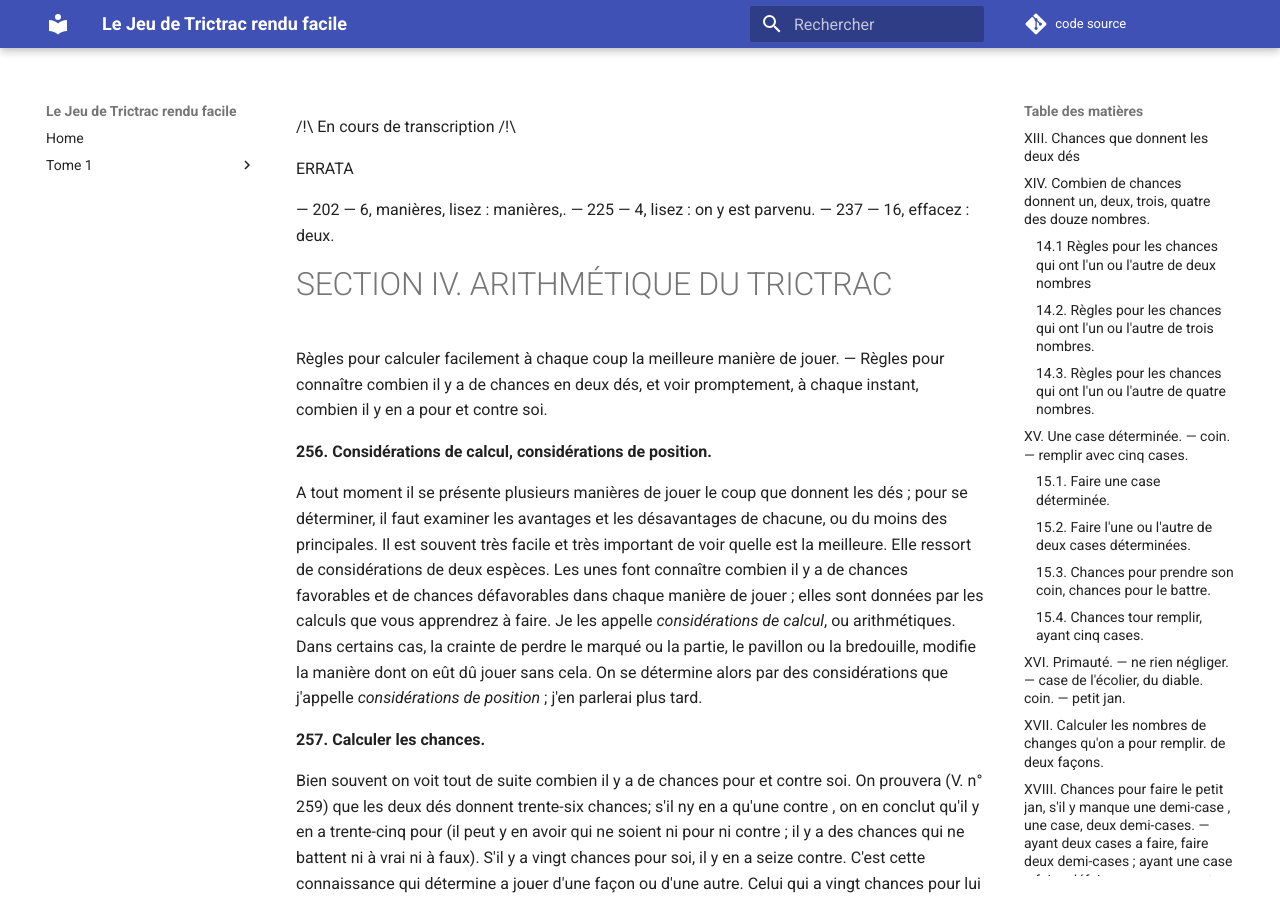
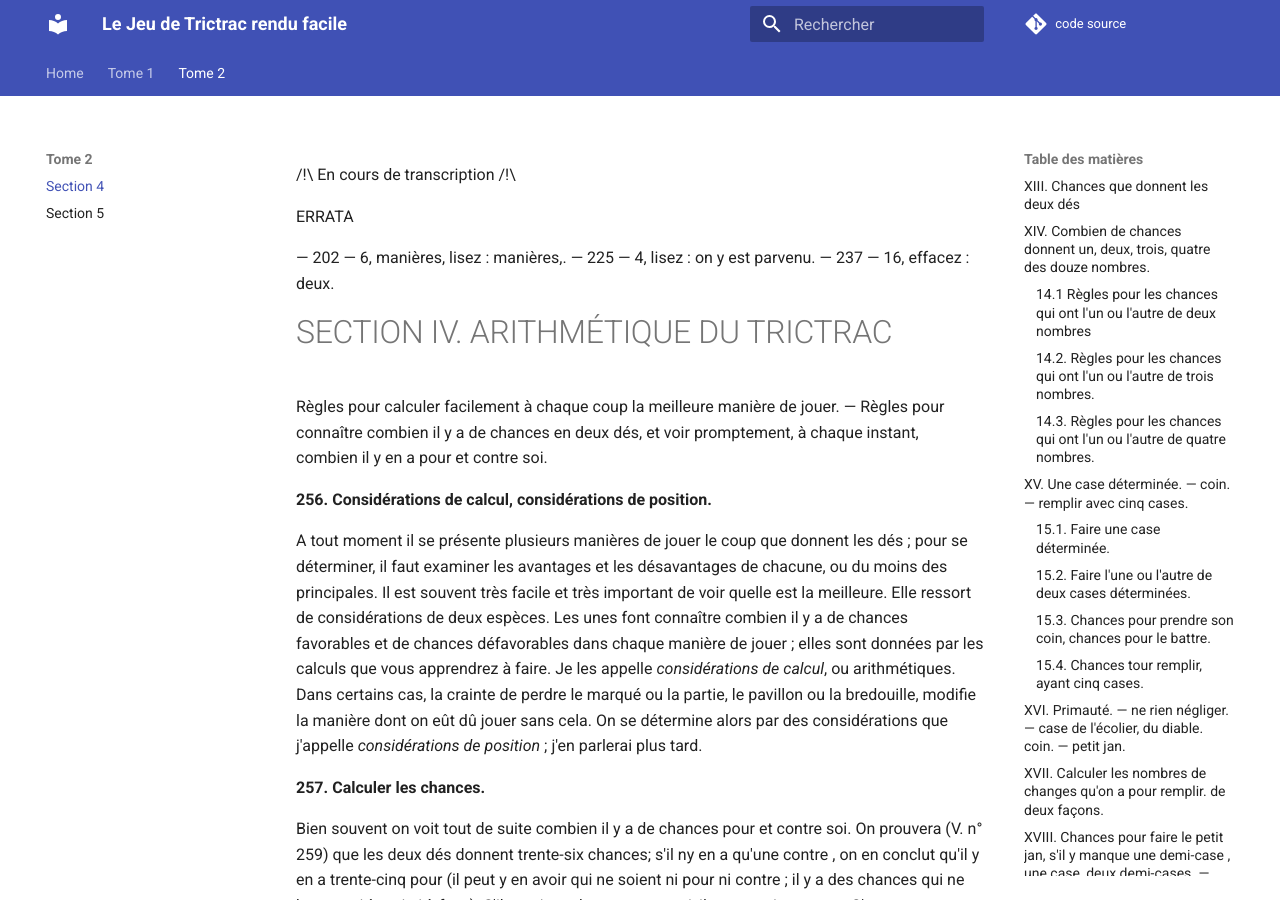
Before and after one commit to mmai/leJeuDeTrictracRenduFacile, an MkDocs documentation site: the page built from src/tome2/section4.md, in a window 1280 px wide and 900 px high. Built offline with MkDocs 1.6.1 and Material for MkDocs 9.7.7, drawn with Linux system fonts in a browser that asks for light colours; comment, search, counter and statistics services are not loaded.

Commit message:
tome2 wip

```diff
--- a/mkdocs.yml
+++ b/mkdocs.yml
@@ -20,18 +20,46 @@ nav:
     - Section 1: tome1/section1.md
     - Section 2: tome1/section2.md
     - Section 3: tome1/section3.md
-# - Tome 2: index.md
+  - Tome 2:
+    - Section 4: tome2/section4.md
+    - Section 5: tome2/section5.md
 
 # -----  Config for Material theme ------
 theme:
   name: material
   language: fr
+  features:
+    # - announce.dismiss
+    # - content.code.annotate
+    # - content.tabs.link
+    - content.tooltips
+    # - header.autohide
+    # - navigation.expand
+    - navigation.indexes
+    # - navigation.instant
+    # - navigation.prune
+    - navigation.sections
+    - navigation.tabs
+    # - navigation.tabs.sticky
+    - navigation.top
+    - navigation.tracking
+    - search.highlight
+    - search.share
+    - search.suggest
+    - toc.follow
+    # - toc.integrate
+
   analytics:
     gtag: G-7P8EEWM1YZ
 extra:
   analytics:
     provider: google
     property: G-7P8EEWM1YZ
+  social:
+      - icon: fontawesome/brands/github
+        link: https://github.com/mmai
+      - icon: fontawesome/brands/mastodon
+        link: https://mamot.fr/@mmai
 # ----- Config for Readthedoc theme ------
 # theme:
   # name: readthedocs
```
